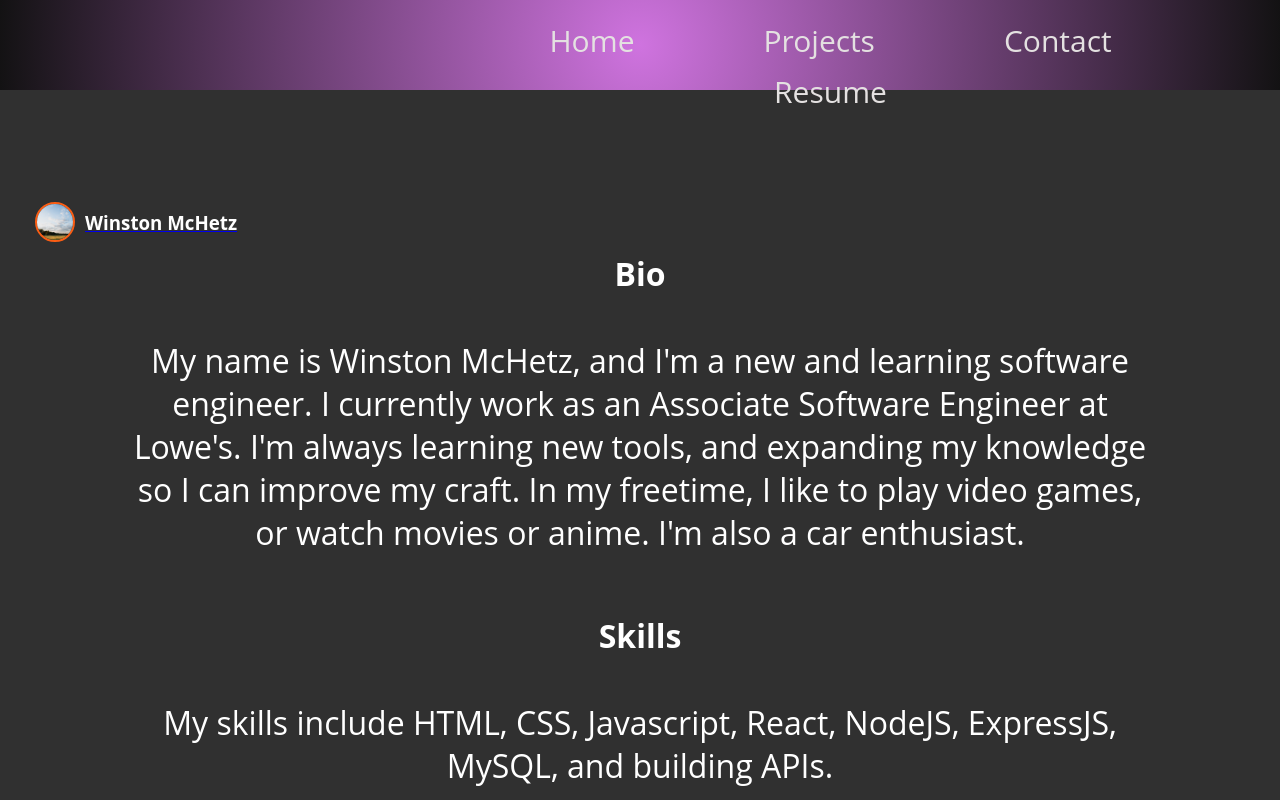
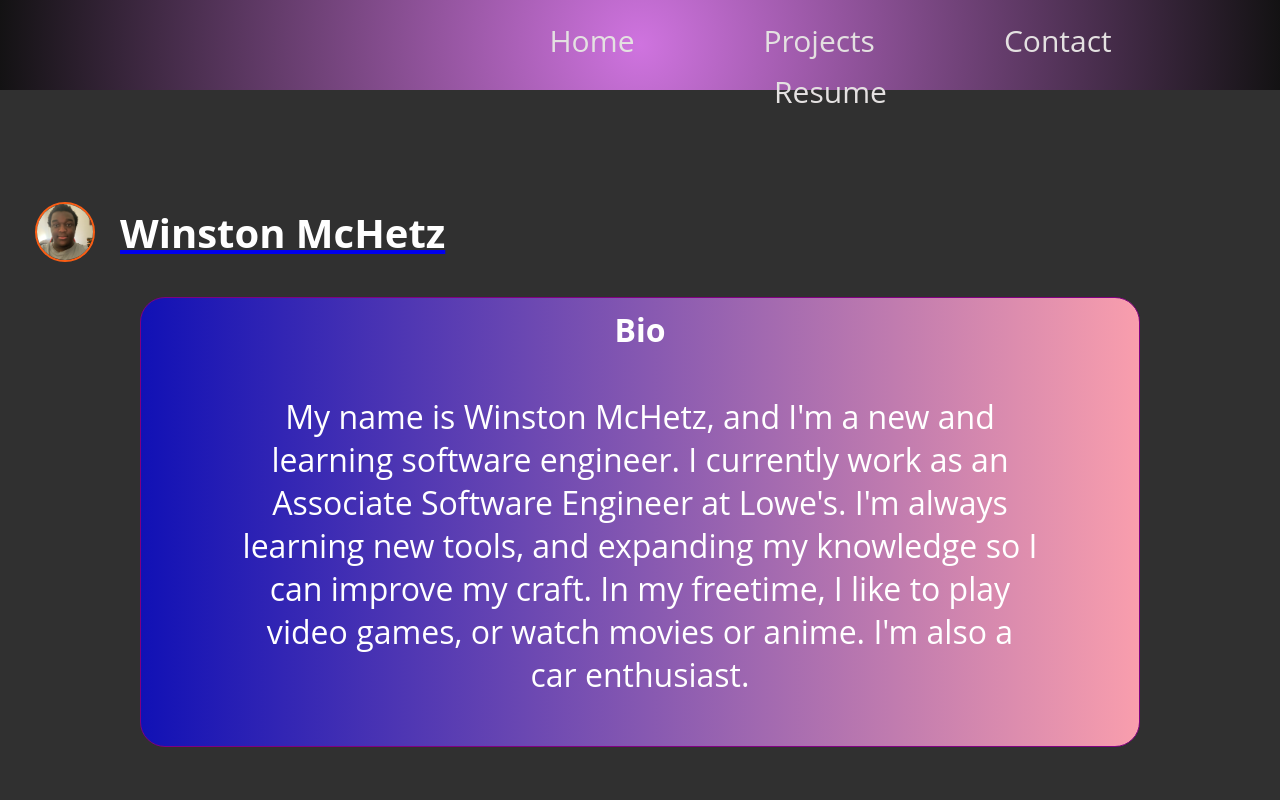
Before and after one commit to winston1337/winstonmchetz-portfolio, a React (Create React App) app: page / in a window 1280 px wide. Shown: the top 800 px of the page. Built offline with nearby package versions, Linux system fonts and the light colour scheme.

Commit message:
finished styling, added resume

```diff
--- a/src/App.js
+++ b/src/App.js
@@ -14,7 +14,6 @@ function App() {
       <Header />
       <Routes>
         <Route path="/" element={<Bio />} />
-        <Route path="/resume" />
         <Route path="/projects" element={<ProjectCards/>} />
         <Route path="/contact" element={<Contact/>} />
       </Routes>
--- a/src/components/navbar/Header.jsx
+++ b/src/components/navbar/Header.jsx
@@ -21,8 +21,8 @@ class Navbar extends React.Component {
                 <ul className={this.state.clicked ? 'nav-menu active' : 'nav-menu'}>
                     {MenuItems.map((item, index) => {
                         return (
-                            <ul>
-                            <li key={index}><a className='item.cName' href={item.url}>
+                            <ul key={index} >
+                            <li key={index}><a key={index} className='item.cName' href={item.url}>
                                 {item.title}
                                 </a>
                             </li>
--- a/src/components/navbar/MenuItems.jsx
+++ b/src/components/navbar/MenuItems.jsx
@@ -16,7 +16,7 @@ export const MenuItems = [
     },
     {
         title: 'Resume',
-        url: '/resume',
+        url: '/projectImages/Resume.pdf',
         cName: 'nav-links'
     },
 
--- a/src/components/navbar/bio/Bio.jsx
+++ b/src/components/navbar/bio/Bio.jsx
@@ -27,7 +27,7 @@ const Bio = () => {
           <section className="about-me">
             <p>
               My skills include HTML, CSS, Javascript, React,
-              NodeJS, ExpressJS, MySQL, and building APIs.
+              NodeJS, ExpressJS, MySQL, and building and integrating APIs.
             </p>
           </section>
         </section>
--- a/src/components/navbar/bio/Bio.scss
+++ b/src/components/navbar/bio/Bio.scss
@@ -1,13 +1,20 @@
 .about-section {
     display: flex;
-    justify-content: center;
     align-items: center;
     margin-bottom: 60px;
+    border: 1px solid purple;
+    width: 1000px;
+    margin-left: auto;
+    margin-right: auto;
+    border-radius: 25px;
+    background: linear-gradient(to right, rgba(0, 0, 255, 0.644), rgb(249, 158, 173));
 }
 
 .about-wrapper {
     width: 80%;
     margin: 0 auto;
+    margin-bottom: 50px;
+    margin-top: 10px;
 }
 
 .about-me p {
@@ -35,6 +42,11 @@
     .about-me p {
         font-size: 1.5rem;
     }
+    .about-section {
+        width: 350px;
+        margin-left: auto;
+        margin-right: auto;
+    }
 }
 
 @media (max-width: 500px) {
--- a/src/components/navbar/logo/Logo.scss
+++ b/src/components/navbar/logo/Logo.scss
@@ -1,6 +1,8 @@
 .post {
-    transform: translateY();
-    padding: none;
+    margin-left: auto;
+    margin-right: auto;
+    padding-bottom: 25px;
+    overflow: hidden;
 }
 
 .post-header {
@@ -12,14 +14,15 @@
     text-decoration: none;
 }
 .post-avatar {
-    margin-right: 10px;
+    margin-right: 25px;
     border: 2px;
     border: 2px solid rgb(250, 93, 20);
-    height: 40px;
-    width: 40px;
+    height: 60px;
+    width: 60px;
     border-radius: 100%;
     object-fit: cover;
 }
 .post-header a h3 {
     color: #fff;
+    font-size: 40px;
 }
--- a/src/components/navbar/logo/LogoBox.jsx
+++ b/src/components/navbar/logo/LogoBox.jsx
@@ -5,7 +5,7 @@ const LogoBox =() => {
     return(
         <Logo
         username="Winston McHetz"
-        avatar="/projectImages/roman-grachev-unsplash.jpg"
+        avatar="/projectImages/image1.jpeg"
         />
     )
 }
```
Also changed, not shown: public/projectImages/image1.jpeg (added), 1 other file (tests, documents, lock files or other folders).
